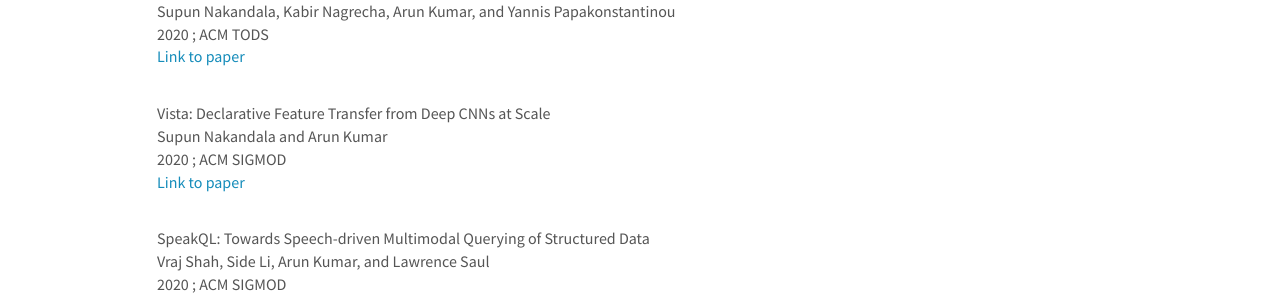
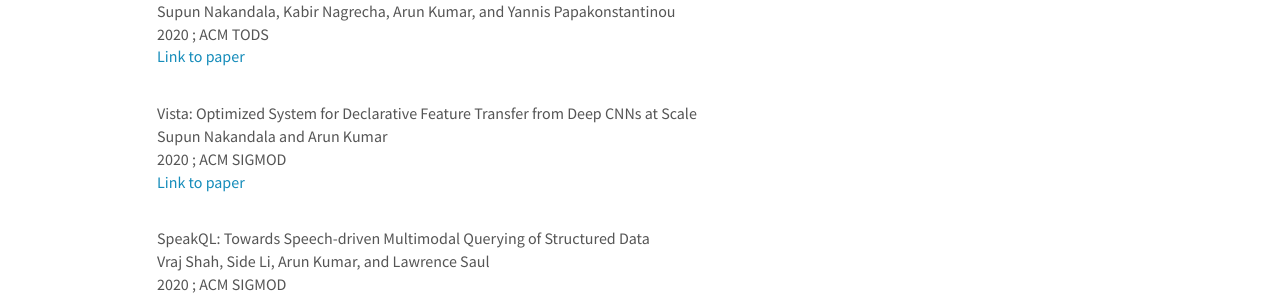
Before and after one commit to dbucsd/dbucsd.github.io, a Jekyll site: the page built from index.md, in a window 1280 px wide and 900 px high, scrolled down 4588 px. Shown: the part 157-454 px from the top of the window. Built offline with Jekyll 4.4.1, drawn with Linux system fonts in a browser that asks for light colours; nearby versions of some CDN libraries.

Commit message:
vista title

```diff
--- a/_data/papers.yml
+++ b/_data/papers.yml
@@ -5,7 +5,7 @@
   link: https://adalabucsd.github.io/krypton.html
 - year: 2020
   venue: ACM SIGMOD
-  title: "Vista: Declarative Feature Transfer from Deep CNNs at Scale"
+  title: "Vista: Optimized System for Declarative Feature Transfer from Deep CNNs at Scale"
   author: Supun Nakandala and Arun Kumar
   link: https://adalabucsd.github.io/vista.html
 - year: 2020
```
